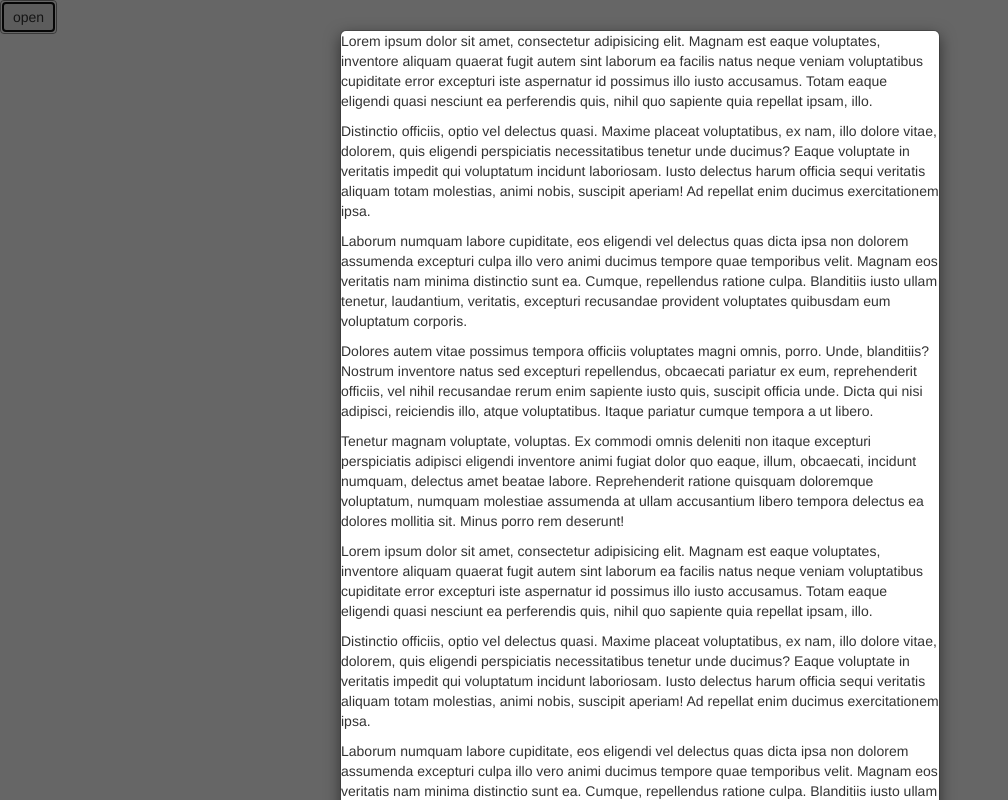
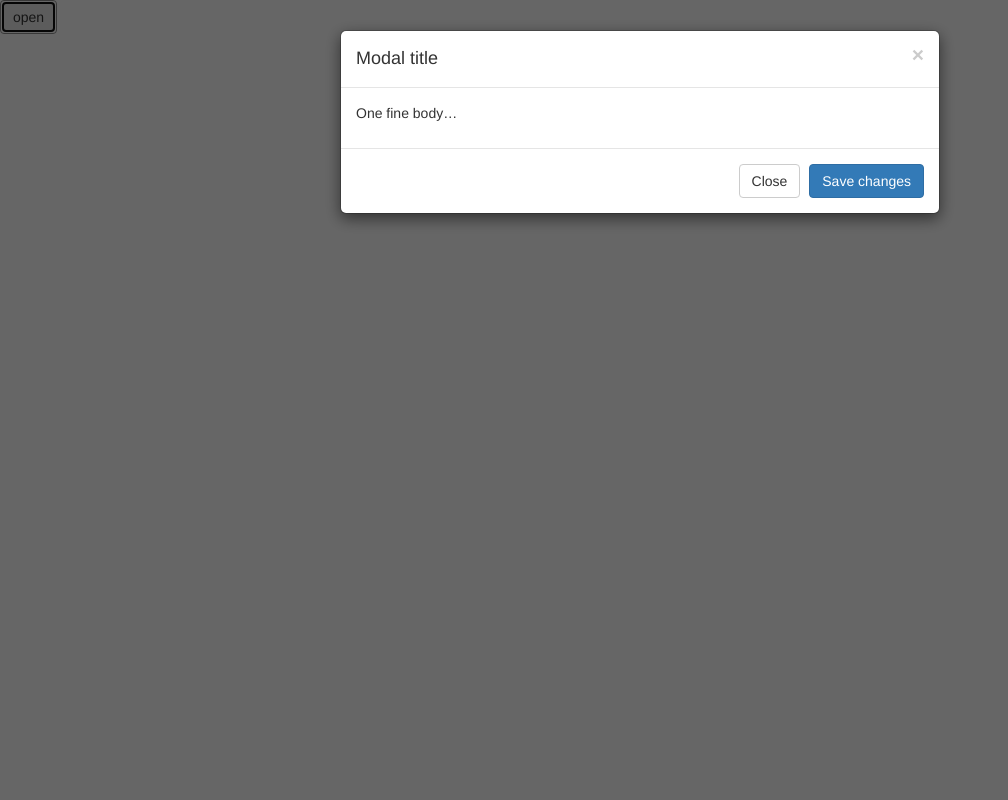
Before and after one commit to NehrDani/Modal, a website: page index.html in a window 1280 px wide. Both pictures are taken after a click on the button "open". Shown: the whole page, without its empty margins (0-1008 px from the left). Drawn offline with nearby package versions, Linux system fonts and the light colour scheme.

Commit message:
refactoring

```diff
--- a/index.html
+++ b/index.html
@@ -8,29 +8,32 @@
   <script src="modal.js"></script>
 </head>
 <body>
-  <div id="content" class="hidden">
-    <p>Lorem ipsum dolor sit amet, consectetur adipisicing elit. Magnam est eaque voluptates, inventore aliquam quaerat fugit autem sint laborum ea facilis natus neque veniam voluptatibus cupiditate error excepturi iste aspernatur id possimus illo iusto accusamus. Totam eaque eligendi quasi nesciunt ea perferendis quis, nihil quo sapiente quia repellat ipsam, illo.</p>
-    <p>Distinctio officiis, optio vel delectus quasi. Maxime placeat voluptatibus, ex nam, illo dolore vitae, dolorem, quis eligendi perspiciatis necessitatibus tenetur unde ducimus? Eaque voluptate in veritatis impedit qui voluptatum incidunt laboriosam. Iusto delectus harum officia sequi veritatis aliquam totam molestias, animi nobis, suscipit aperiam! Ad repellat enim ducimus exercitationem ipsa.</p>
-    <p>Laborum numquam labore cupiditate, eos eligendi vel delectus quas dicta ipsa non dolorem assumenda excepturi culpa illo vero animi ducimus tempore quae temporibus velit. Magnam eos veritatis nam minima distinctio sunt ea. Cumque, repellendus ratione culpa. Blanditiis iusto ullam tenetur, laudantium, veritatis, excepturi recusandae provident voluptates quibusdam eum voluptatum corporis.</p>
-    <p>Dolores autem vitae possimus tempora officiis voluptates magni omnis, porro. Unde, blanditiis? Nostrum inventore natus sed excepturi repellendus, obcaecati pariatur ex eum, reprehenderit officiis, vel nihil recusandae rerum enim sapiente iusto quis, suscipit officia unde. Dicta qui nisi adipisci, reiciendis illo, atque voluptatibus. Itaque pariatur cumque tempora a ut libero.</p>
-    <p>Tenetur magnam voluptate, voluptas. Ex commodi omnis deleniti non itaque excepturi perspiciatis adipisci eligendi inventore animi fugiat dolor quo eaque, illum, obcaecati, incidunt numquam, delectus amet beatae labore. Reprehenderit ratione quisquam doloremque voluptatum, numquam molestiae assumenda at ullam accusantium libero tempora delectus ea dolores mollitia sit. Minus porro rem deserunt!</p>
-    <p>Lorem ipsum dolor sit amet, consectetur adipisicing elit. Magnam est eaque voluptates, inventore aliquam quaerat fugit autem sint laborum ea facilis natus neque veniam voluptatibus cupiditate error excepturi iste aspernatur id possimus illo iusto accusamus. Totam eaque eligendi quasi nesciunt ea perferendis quis, nihil quo sapiente quia repellat ipsam, illo.</p>
-    <p>Distinctio officiis, optio vel delectus quasi. Maxime placeat voluptatibus, ex nam, illo dolore vitae, dolorem, quis eligendi perspiciatis necessitatibus tenetur unde ducimus? Eaque voluptate in veritatis impedit qui voluptatum incidunt laboriosam. Iusto delectus harum officia sequi veritatis aliquam totam molestias, animi nobis, suscipit aperiam! Ad repellat enim ducimus exercitationem ipsa.</p>
-    <p>Laborum numquam labore cupiditate, eos eligendi vel delectus quas dicta ipsa non dolorem assumenda excepturi culpa illo vero animi ducimus tempore quae temporibus velit. Magnam eos veritatis nam minima distinctio sunt ea. Cumque, repellendus ratione culpa. Blanditiis iusto ullam tenetur, laudantium, veritatis, excepturi recusandae provident voluptates quibusdam eum voluptatum corporis.</p>
-    <p>Dolores autem vitae possimus tempora officiis voluptates magni omnis, porro. Unde, blanditiis? Nostrum inventore natus sed excepturi repellendus, obcaecati pariatur ex eum, reprehenderit officiis, vel nihil recusandae rerum enim sapiente iusto quis, suscipit officia unde. Dicta qui nisi adipisci, reiciendis illo, atque voluptatibus. Itaque pariatur cumque tempora a ut libero.</p>
-    <p>Tenetur magnam voluptate, voluptas. Ex commodi omnis deleniti non itaque excepturi perspiciatis adipisci eligendi inventore animi fugiat dolor quo eaque, illum, obcaecati, incidunt numquam, delectus amet beatae labore. Reprehenderit ratione quisquam doloremque voluptatum, numquam molestiae assumenda at ullam accusantium libero tempora delectus ea dolores mollitia sit. Minus porro rem deserunt!</p>
+  <div id="content" class="modal-content">
+    <div class="modal-header">
+      <button type="button" class="close" data-dismiss="modal" aria-label="Close"><span aria-hidden="true">&times;</span></button>
+      <h4 class="modal-title">Modal title</h4>
+    </div>
+    <div class="modal-body">
+      <p>One fine body&hellip;</p>
+    </div>
+    <div class="modal-footer">
+      <button type="button" class="btn btn-default" data-dismiss="modal">Close</button>
+      <button type="button" class="btn btn-primary">Save changes</button>
+    </div>
   </div>
 
-  <button type="button" class="btn btn-default">open</button>
+  <button id="open" type="button" class="btn btn-default">open</button>
 
   <script>
-    var content = document.getElementById("content");
+    var fragment = document.createDocumentFragment();
+    fragment.appendChild(document.getElementById("content"));
     var modal = new Modal({
-      content: content.innerHTML
+      content: fragment
     });
-    document.querySelector("button")
+    document.getElementById("open")
       .addEventListener("click", function () {
         modal.open();
+        console.log(modal);
       });
   </script>
 </body>
--- a/modal.js
+++ b/modal.js
@@ -1,4 +1,6 @@
-(function(window, document) {
+(function(window, document, undefined) {
+  var TRANSITIONS_SUPPORTED = transitionsSupported();
+
   window.Modal = Modal;
 
   function Modal () {
@@ -6,11 +8,12 @@
       content: "",
       animation: "fade",
       size: null,
-      customClass: null
+      customClass: ""
     };
 
     this.modal = null;
     this.backdrop = null;
+    this.dialog = null;
     this.options = extend(defaults, arguments[0] || {});
   }
 
@@ -20,9 +23,7 @@
   };
 
   function open () {
-    document.body.classList.add("modal-open");
     createModal.call(this);
-    this.modal.style.display = "block";
 
     /*
      * After adding elements to the DOM, use getComputedStyle
@@ -33,6 +34,7 @@
     window.getComputedStyle(this.modal).height;
 
     // Add class to start open animation
+    document.body.classList.add("modal-open");
     this.backdrop.classList.add("in");
     this.modal.classList.add("in");
   }
@@ -40,10 +42,12 @@
   function close () {
     var self = this;
 
+    if (this.options.animation) {
       // Listen for transitionend to remove the DOMNodes afterwards
       this.modal.addEventListener("transitionend", function (e) {
-      if (e.target === self.modal)
+        if (e.target === self.modal) {
           self.modal.parentNode.removeChild(self.modal);
+        }
       });
 
       this.backdrop.addEventListener("transitionend", function () {
@@ -51,24 +55,29 @@
         document.body.classList.remove("modal-open");
       });
 
+      // Trigger the event manually if transitions are not supported
+      if (! TRANSITIONS_SUPPORTED) {
+        triggerEvent(this.modal, "transitionend");
+        triggerEvent(this.backdrop, "transitionend");
+      }
+
       // Remove class to start close animation
       this.modal.classList.remove("in");
       this.backdrop.classList.remove("in");
-
-    // Trigger the event manually if transitions are not supported
-    if (! hasTransitions()) {
-      triggerEvent(this.modal, "transitionend");
-      triggerEvent(this.backdrop, "transitionend");
+    } else {
+      this.modal.parentNode.removeChild(this.modal);
+      this.backdrop.parentNode.removeChild(this.backdrop);
     }
   }
 
   function createModal () {
-    var dialog, content, fragment;
     var self = this;
+
+    // Define the animation class
     var animation = this.options.animation || "";
 
     // Create a document fragment for DOM building
-    fragment = document.createDocumentFragment();
+    var fragment = document.createDocumentFragment();
 
     /* <backdrop> */
 
@@ -92,18 +101,15 @@
 
     /* <dialog> */
 
-    dialog = document.createElement("div");
-    dialog.className = "modal-dialog";
+    this.dialog = document.createElement("div");
+    this.dialog.className = "modal-dialog " + this.options.customClass;
 
     if (typeof this.options.size === "string")
-      dialog.classList.add("modal-" + this.options.size);
+      this.dialog.classList.add("modal-" + this.options.size);
     else if (typeof this.options.size === "number")
-      dialog.style.width = this.options.size + "px";
+      this.dialog.style.width = this.options.size + "px";
 
     /* <content> */
-
-    content = document.createElement("div");
-    content.className = "modal-content";
 
     /*
      * If content is an HTML string, append the HTML string.
@@ -111,16 +117,14 @@
      */
 
     if (typeof this.options.content === "string") {
-      content.innerHTML = this.options.content;
+      this.dialog.innerHTML = this.options.content;
     } else {
-      content.appendChild(this.options.content);
+      this.dialog.appendChild(this.options.content.cloneNode(true));
     }
-
-    dialog.appendChild(content);
 
     /* </content> */
 
-    this.modal.appendChild(dialog);
+    this.modal.appendChild(this.dialog);
 
     /* </dialog> */
 
@@ -141,7 +145,7 @@
     return element;
   }
 
-  function hasTransitions () {
+  function transitionsSupported () {
     var fake = document.createElement("div");
     return fake.style.transition !== undefined;
   }
--- a/package.json
+++ b/package.json
@@ -1,7 +1,7 @@
 {
   "name": "modal",
-  "version": "0.2.0",
-  "description": "Javscript Modal Dialog | lightweight, customizable CSS, no dependencies | inspired by Bootstrap",
+  "version": "0.3.0",
+  "description": "Javascript Modal Dialog | lightweight, customizable CSS, no dependencies | inspired by Bootstrap",
   "keywords": [
     "javascript",
     "modal",
```
Lines whose indentation alone changed are shown as unchanged.
